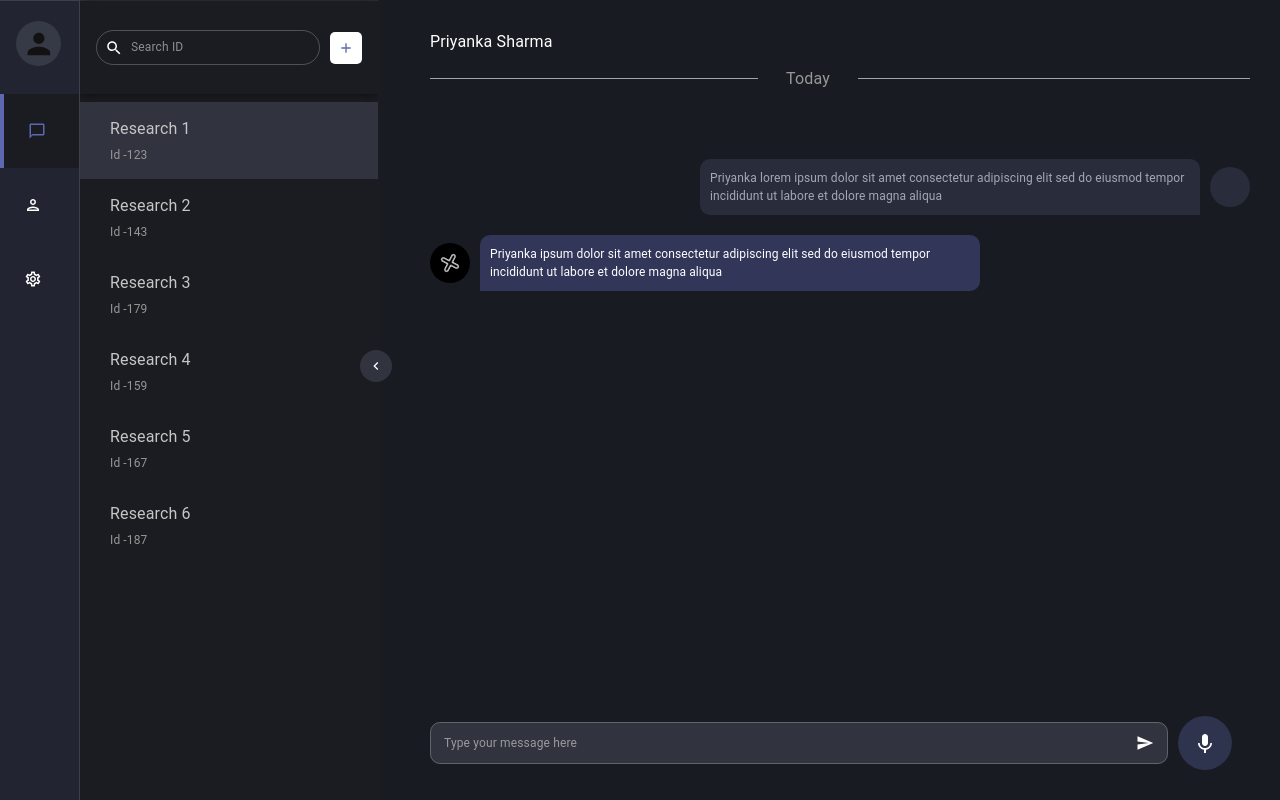
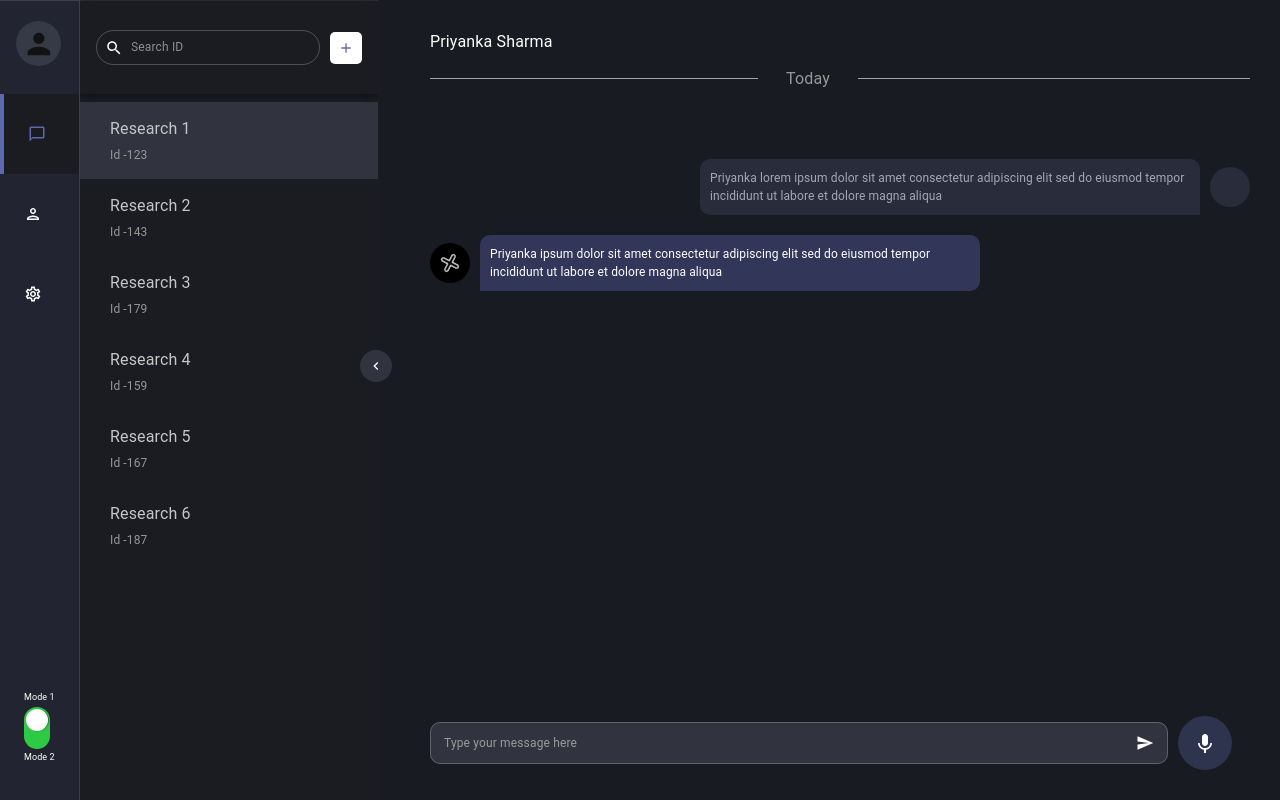
Before and after one commit to NidhiSharma63/Dr.-Met-assignment, a React (Create React App) app: page / in a window 1280 px wide. Built offline with nearby package versions, Linux system fonts and the light colour scheme.

Commit message:
switch component added

```diff
--- a/src/component/SideBar.jsx
+++ b/src/component/SideBar.jsx
@@ -24,6 +24,7 @@ import ResearchData from "../constant/ResearchData.json";
 import { SIDE_BAR_ICONS } from "../constant/SideBarIcons";
 import UserData from "../constant/UserData.json";
 import DisplayChatBox from "./DisplayChatBox";
+import SwitchComponent from "./sidebar/SwitchComponent";
 import TopicComponent from "./sidebar/TopicComponent";
 import UserComponent from "./sidebar/UserComponent";
 
@@ -112,11 +113,13 @@ export default function SideBar() {
             }}>
             <Avatar alt="" src="" sx={{ width: 45, height: 45, backgroundColor: "#363946" }} />
           </ListItem>
-          <List>
+          <List sx={{ display: "flex", height: "100%", justifyContent: "space-between", flexDirection: "column" }}>
+            <Box>
               {SIDE_BAR_ICONS.map((item, index) => (
                 <ListItem
                   key={index}
                   sx={{
+                    height: "80px",
                     padding: "20px",
                     paddingLeft: "8px",
                     borderLeft: index === 0 ? "4px solid #5D68B0" : "none",
@@ -138,6 +141,13 @@ export default function SideBar() {
                   </ListItemButton>
                 </ListItem>
               ))}
+            </Box>
+            <ListItem
+              sx={{
+                alignSelf: "flex-end",
+              }}>
+              <SwitchComponent />
+            </ListItem>
           </List>
         </Drawer>
       </Box>
--- /dev/null
+++ b/src/component/sidebar/SwitchComponent.jsx
@@ -0,0 +1,71 @@
+import { Box, Switch, Typography } from "@mui/material";
+import { styled } from "@mui/material/styles";
+import React from "react";
+const IOSSwitch = styled((props) => <Switch focusVisibleClassName=".Mui-focusVisible" disableRipple {...props} />)(
+  ({ theme }) => ({
+    width: 42,
+    height: 26,
+    padding: 0,
+    "& .MuiSwitch-switchBase": {
+      padding: 0,
+      margin: 2,
+      transitionDuration: "300ms",
+      "&.Mui-checked": {
+        transform: "translateX(16px)",
+        color: "#fff",
+        "& + .MuiSwitch-track": {
+          backgroundColor: theme.palette.mode === "dark" ? "#2ECA45" : "#65C466",
+          opacity: 1,
+          border: 0,
+        },
+        "&.Mui-disabled + .MuiSwitch-track": {
+          opacity: 0.5,
+        },
+      },
+      "&.Mui-focusVisible .MuiSwitch-thumb": {
+        color: "#33cf4d",
+        border: "6px solid #fff",
+      },
+      "&.Mui-disabled .MuiSwitch-thumb": {
+        color: theme.palette.mode === "light" ? theme.palette.grey[100] : theme.palette.grey[600],
+      },
+      "&.Mui-disabled + .MuiSwitch-track": {
+        opacity: theme.palette.mode === "light" ? 0.7 : 0.3,
+      },
+    },
+    "& .MuiSwitch-thumb": {
+      boxSizing: "border-box",
+      width: 22,
+      height: 22,
+    },
+    "& .MuiSwitch-track": {
+      borderRadius: 26 / 2,
+      backgroundColor: theme.palette.mode === "light" ? "#E9E9EA" : "#39393D",
+      opacity: 1,
+      transition: theme.transitions.create(["background-color"], {
+        duration: 500,
+      }),
+    },
+  })
+);
+
+const SwitchComponent = () => {
+  return (
+    <Box
+      sx={{
+        alignSelf: "flex-end",
+        padding: "20px",
+        paddingLeft: "8px",
+        display: "flex",
+        gap: "10px",
+        flexDirection: "column",
+        alignContent: "center",
+      }}>
+      <Typography fontSize={"9px"}>Mode 1</Typography>
+      <IOSSwitch sx={{ mariginTop: 5, mariginBottom: 5, rotate: "270deg", marginLeft: "-8px" }} defaultChecked />
+      <Typography fontSize={"9px"}>Mode 2</Typography>
+    </Box>
+  );
+};
+
+export default SwitchComponent;
```
Lines whose indentation alone changed are shown as unchanged.
